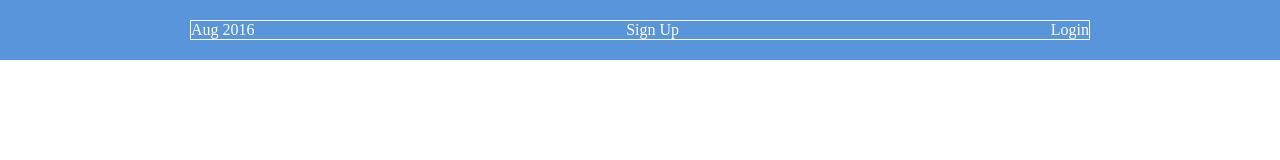
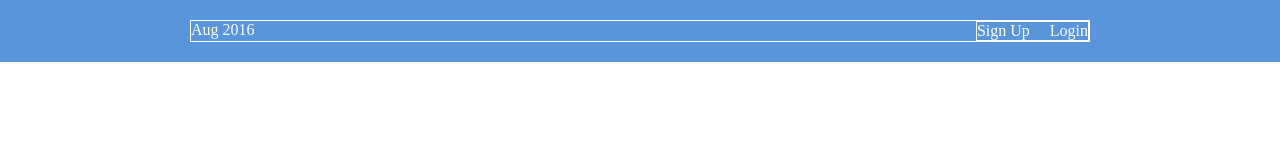
Before and after one commit to barefoot-yeti/flexbox_practice, a plain HTML site: page index.html in a window 1280 px wide. Drawn offline with Linux system fonts and the light colour scheme.

Commit message:
Adds nested flexbox items for signup + login

```diff
--- a/index.html
+++ b/index.html
@@ -9,8 +9,10 @@
         <div class="menu-container">
             <div class="menu">
                 <div class="date">Aug 2016</div>
-                <div class="signup">Sign Up</div>
-                <div class="login">Login</div>
+                <div class="links">
+                  <div class="signup">Sign Up</div>
+                  <div class="login">Login</div>
+                </div>
             </div>
         </div>
     </body>
--- a/styles.css
+++ b/styles.css
@@ -19,3 +19,14 @@
     display: flex;
     justify-content: space-between;
 }
+
+.links {
+    border: 1px solid #fff;
+    display: flex;
+    justify-content: flex-end;
+
+}
+
+.login {
+    margin-left: 20px;
+}
```
